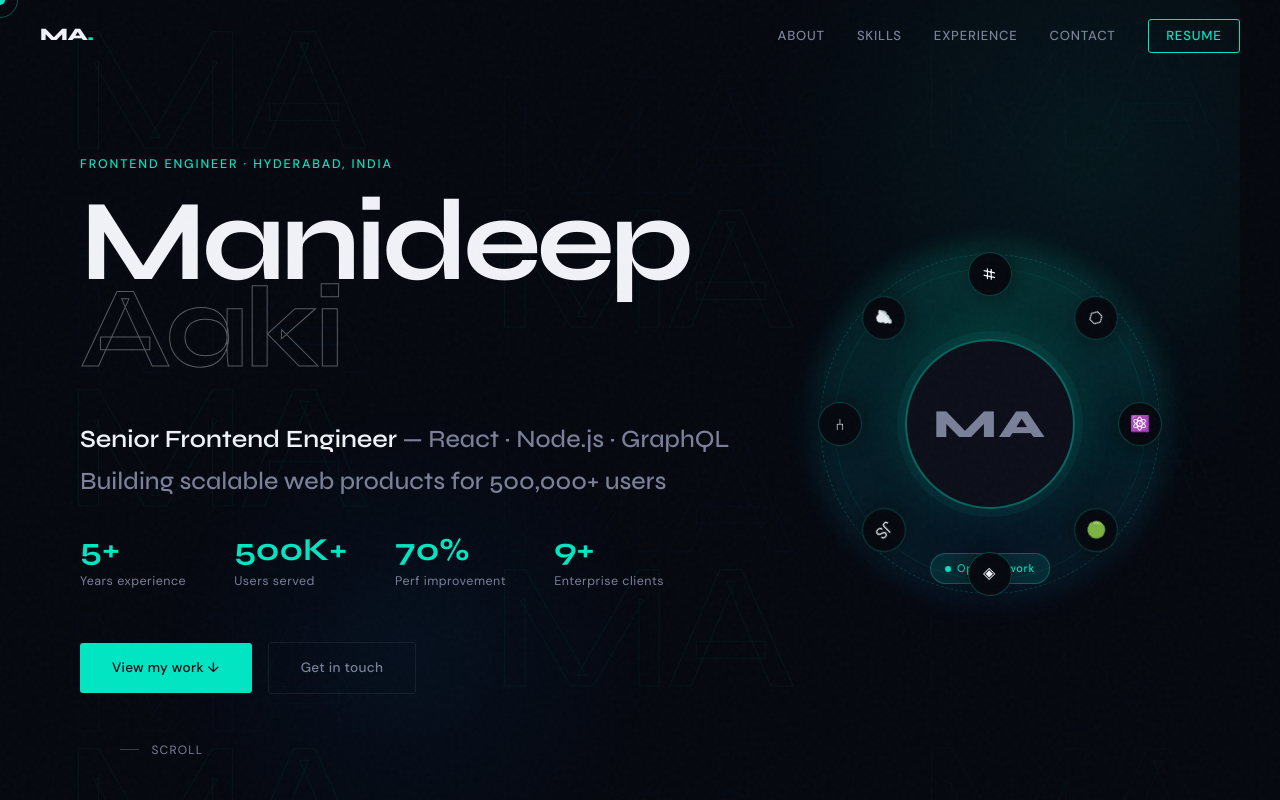
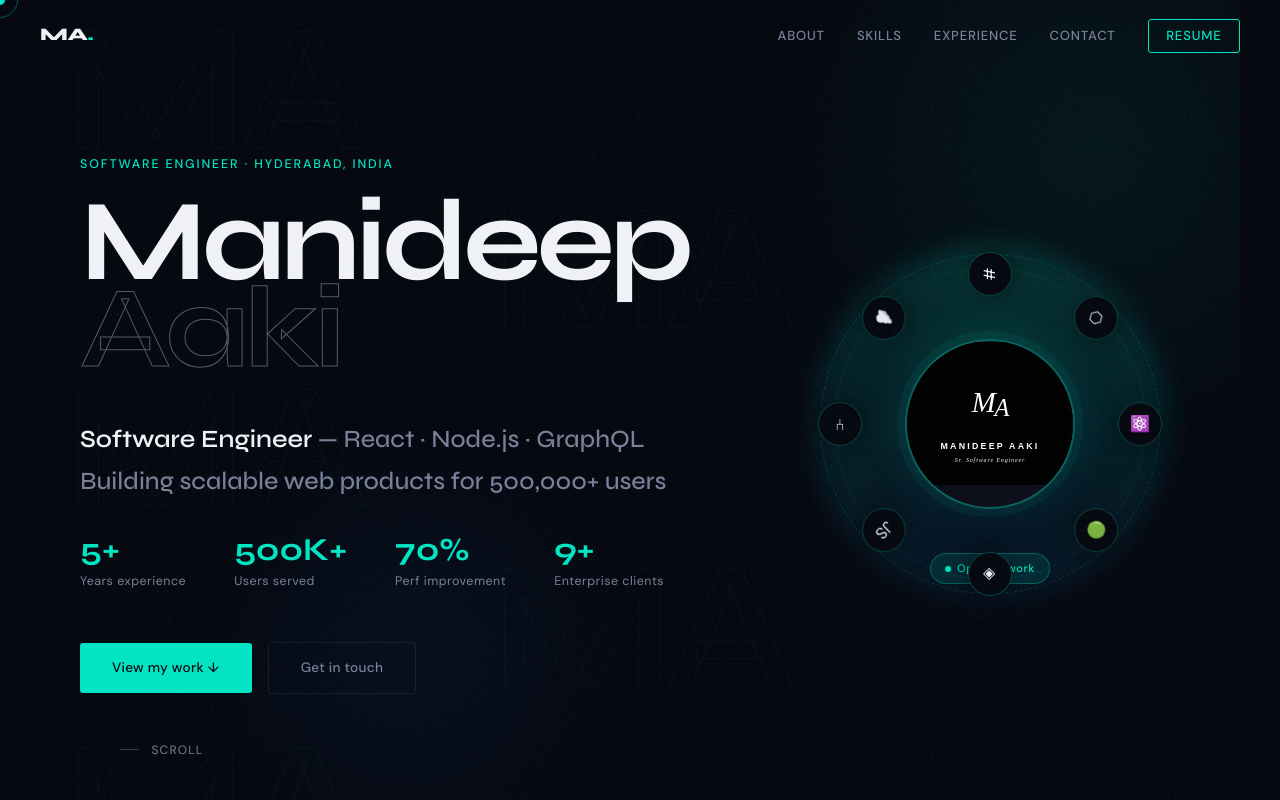
Before and after one commit to aaki-manideep/Portfolio, a React (Vite) app: page / in a window 1280 px wide. Shown: the top 800 px of the page. Built offline with nearby package versions, Linux system fonts and the light colour scheme.

Commit message:
updated the code and typo and image URL

```diff
--- a/src/components/Hero.jsx
+++ b/src/components/Hero.jsx
@@ -22,7 +22,7 @@ function HeroVisual() {
 
       {/* Photo circle */}
       <div className="photo-circle">
-        <span className="photo-placeholder">MA</span>
+        <span className="photo-placeholder"><img src="/manideep_aaki_logo.svg" alt="Manideep Aaki" /></span>
       </div>
 
       {/* Status badge */}
@@ -55,12 +55,12 @@ export default function Hero() {
 
       {/* ── LEFT: text content ── */}
       <div className="hero-left-content">
-        <div className="hero-eyebrow">Frontend Engineer · Hyderabad, India</div>
+        <div className="hero-eyebrow">Software Engineer · Hyderabad, India</div>
         <h1 className="hero-name">
           Manideep<br /><em>Aaki</em>
         </h1>
         <p className="hero-title">
-          <strong>Senior Frontend Engineer</strong> — React · Node.js · GraphQL<br />
+          <strong>Software Engineer</strong> — React · Node.js · GraphQL<br />
           Building scalable web products for 500,000+ users
         </p>
         <div className="hero-stats">
```
